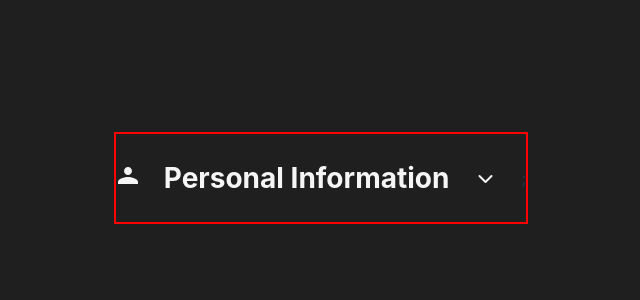
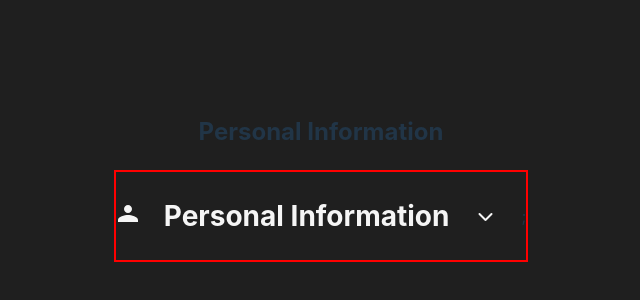
Before and after one commit to Omerrob11/cv_app, a React (Vite) app: page / in a window 1280 px wide. Shown: the part 222-522 px from the top of the page, without its empty margins (319-959 px from the left). Built offline with nearby package versions, Linux system fonts and the light colour scheme.

Commit message:
feat: passing title prop to cvShow

```diff
--- a/src/App.jsx
+++ b/src/App.jsx
@@ -1,22 +1,24 @@
 import { useState } from "react";
 import "./App.css";
+import ShowCv from "./components/CvShow";
 import PersonalInfo from "./components/Personal-info";
 
 function App() {
-  const [personalData, setPersonalData] = useState({
-    name: "",
-    email: "",
-    tel: "",
-  });
+  // it's an array at the end - so, needs to changes it to array.
+  // empty array could do it.
+  // this is empty array for the PesronalData on save
+  // in the pesronal data, the state is for the inputs
+  const [personalData, setPersonalData] = useState([]);
 
   function handlePersonalInfoChanges(data) {
+    console.log(data);
     // data should be a new object, so we are not mutating state
-    console.log(data);
     setPersonalData(data);
   }
 
   return (
     <>
+      <ShowCv personalData={personalData} title="Personal Information" />
       <PersonalInfo handlePersonalInfoChanges={handlePersonalInfoChanges} />
     </>
   );
--- a/src/components/CvShow.jsx
+++ b/src/components/CvShow.jsx
@@ -6,6 +6,7 @@ function ShowCv({ personalData, title }) {
       <h2>{title}</h2>
       {personalData.map((data, index) => {
         const personalDataKeys = Object.keys(data);
+        // getting the correct key, using filter
         const properKey = personalDataKeys.filter((key) => key !== "id");
 
         console.log(properKey);
```
